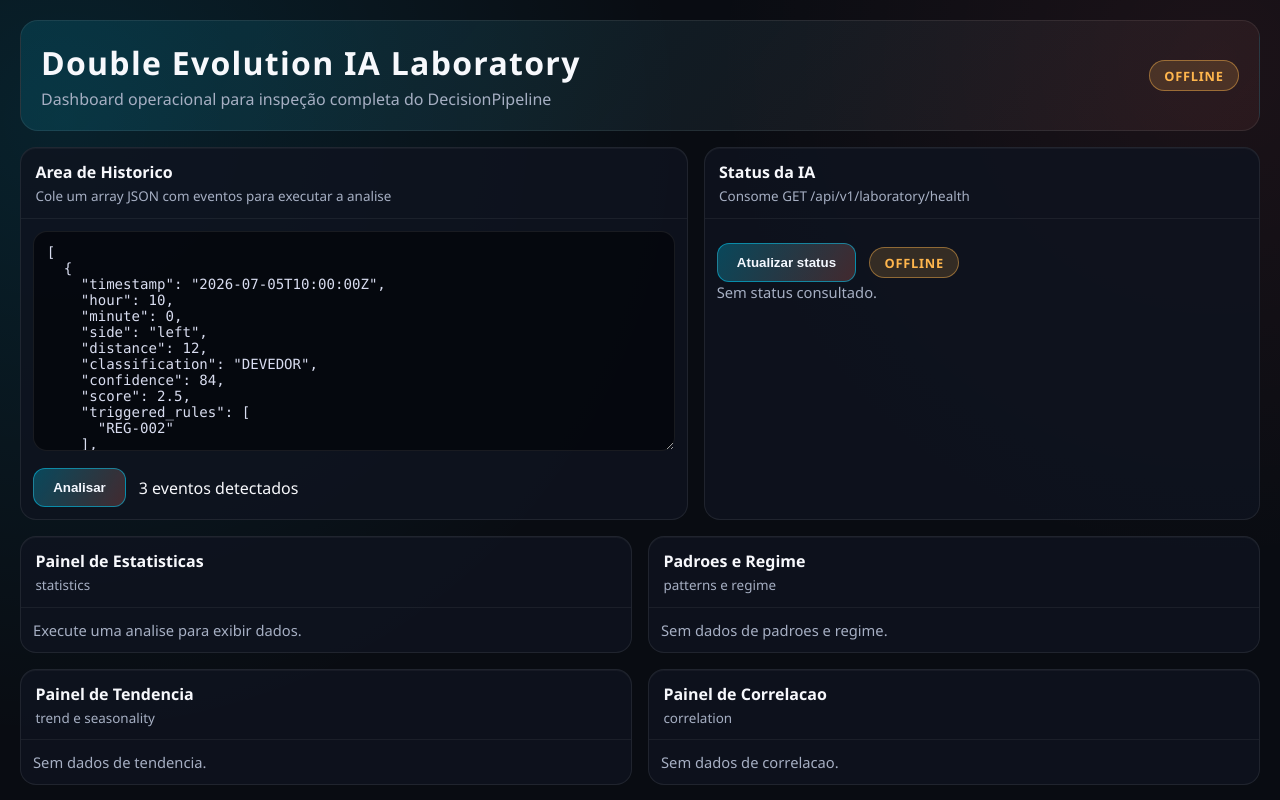
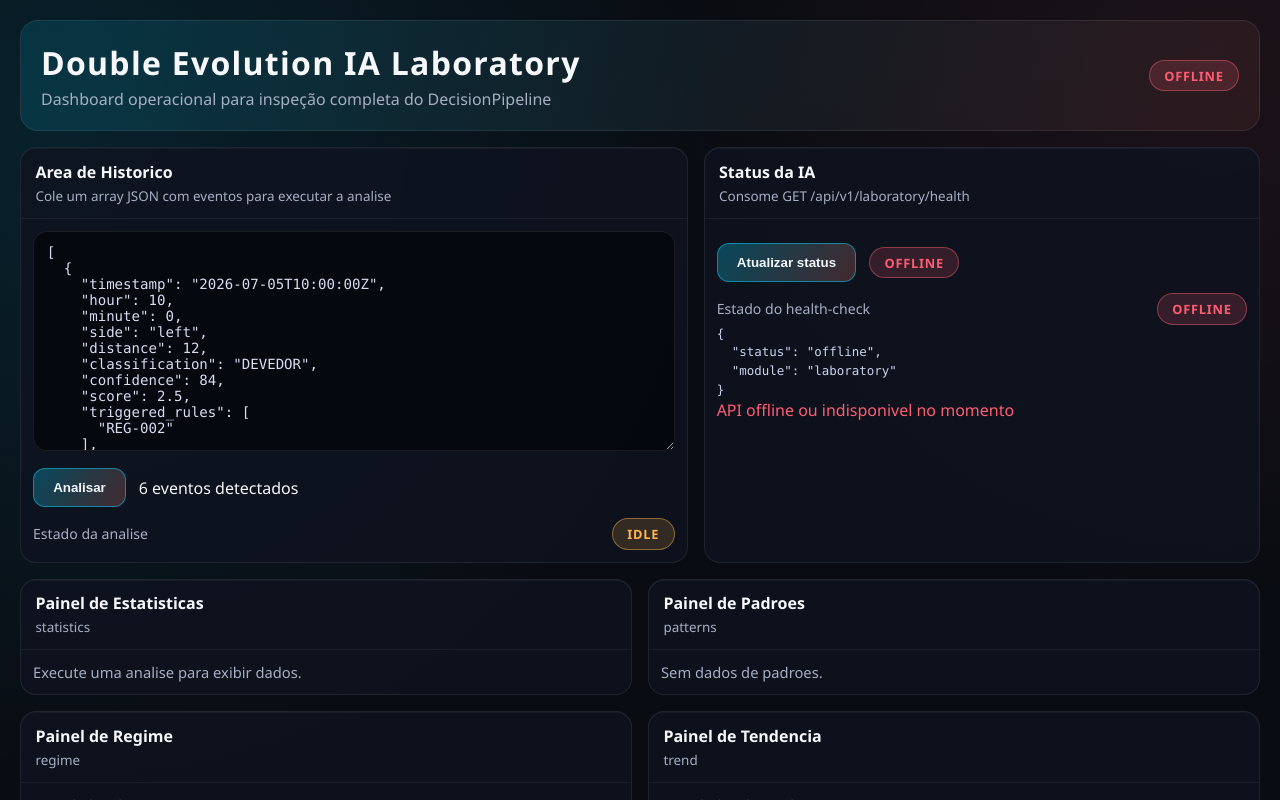
Before and after one commit to DoubleEvolutionOficial/double-evolution-ia, a React (Vite) app in the folder frontend/: page / in a window 1280 px wide. Shown: the top 800 px of the page. Built offline with nearby package versions, Linux system fonts and the light colour scheme; no server answers.

Commit message:
feat(frontend): integrate Dashboard with Laboratory API (LAB-025)

```diff
--- a/frontend/src/App.css
+++ b/frontend/src/App.css
@@ -77,6 +77,18 @@ body {
   border: 1px solid rgba(255, 182, 77, 0.45);
 }
 
+.status-badge-danger {
+  background: rgba(255, 93, 115, 0.16);
+  color: var(--danger);
+  border: 1px solid rgba(255, 93, 115, 0.45);
+}
+
+.status-badge-info {
+  background: rgba(0, 214, 255, 0.16);
+  color: var(--accent-cyan);
+  border: 1px solid rgba(0, 214, 255, 0.45);
+}
+
 .actions {
   display: grid;
   gap: 1rem;
@@ -127,6 +139,20 @@ body {
 .error-text {
   color: var(--danger);
   margin: 0;
+}
+
+.status-line {
+  display: flex;
+  align-items: center;
+  justify-content: space-between;
+  gap: 0.8rem;
+  margin-top: 0.7rem;
+}
+
+.status-label {
+  margin: 0;
+  color: var(--text-muted);
+  font-size: 0.88rem;
 }
 
 .panel-grid {
--- a/frontend/src/App.tsx
+++ b/frontend/src/App.tsx
@@ -1,4 +1,4 @@
-import { useMemo, useState } from "react";
+import { useEffect, useMemo, useState } from "react";
 import { analyzeLaboratory } from "./api/laboratory";
 import { fetchHealth } from "./api/health";
 import { JsonViewer } from "./components/JsonViewer";
@@ -48,7 +48,76 @@ const SAMPLE_EVENTS: LaboratoryEvent[] = [
     triggered_rules: ["REG-003"],
     recommendation: "Aprovar",
   },
+  {
+    timestamp: "2026-07-05T10:03:00Z",
+    hour: 10,
+    minute: 3,
+    side: "right",
+    distance: 9,
+    classification: "PAGADOR",
+    confidence: 81,
+    score: 2.1,
+    triggered_rules: ["REG-003"],
+    recommendation: "Aprovar",
+  },
+  {
+    timestamp: "2026-07-05T10:04:00Z",
+    hour: 10,
+    minute: 4,
+    side: "left",
+    distance: 8,
+    classification: "DEVEDOR",
+    confidence: 80,
+    score: 2,
+    triggered_rules: ["REG-002"],
+    recommendation: "Revisar",
+  },
+  {
+    timestamp: "2026-07-05T10:05:00Z",
+    hour: 10,
+    minute: 5,
+    side: "left",
+    distance: 7.5,
+    classification: "DEVEDOR",
+    confidence: 79,
+    score: 2,
+    triggered_rules: ["REG-002"],
+    recommendation: "Revisar",
+  },
 ];
+
+type RequestState = "idle" | "loading" | "success" | "error" | "offline";
+
+function mapErrorToState(err: unknown): { state: RequestState; message: string } {
+  const message = err instanceof Error ? err.message : "Erro inesperado na API";
+  const lower = message.toLowerCase();
+  const isOffline =
+    lower.includes("failed to fetch") ||
+    lower.includes("networkerror") ||
+    lower.includes("network error") ||
+    lower.includes("offline");
+
+  return {
+    state: isOffline ? "offline" : "error",
+    message: isOffline ? "API offline ou indisponivel no momento" : message,
+  };
+}
+
+function requestStateLabel(state: RequestState): string {
+  if (state === "loading") {
+    return "loading";
+  }
+  if (state === "success") {
+    return "sucesso";
+  }
+  if (state === "error") {
+    return "erro";
+  }
+  if (state === "offline") {
+    return "offline";
+  }
+  return "idle";
+}
 
 function App() {
   const [health, setHealth] = useState<LaboratoryHealth | null>(null);
@@ -60,7 +129,10 @@ function App() {
   const [analysis, setAnalysis] = useState<LaboratoryAnalyzeResponse | null>(
     null
   );
-  const [error, setError] = useState<string | null>(null);
+  const [healthState, setHealthState] = useState<RequestState>("idle");
+  const [analysisState, setAnalysisState] = useState<RequestState>("idle");
+  const [healthError, setHealthError] = useState<string | null>(null);
+  const [analysisError, setAnalysisError] = useState<string | null>(null);
 
   const parsedEvents = useMemo(() => {
     try {
@@ -71,14 +143,23 @@ function App() {
     }
   }, [historyInput]);
 
+  useEffect(() => {
+    handleCheckHealth();
+  }, []);
+
   async function handleCheckHealth() {
     setIsCheckingHealth(true);
-    setError(null);
+    setHealthError(null);
+    setHealthState("loading");
     try {
       const status = await fetchHealth();
       setHealth(status);
+      setHealthState("success");
     } catch (err) {
-      setError(err instanceof Error ? err.message : "Falha ao consultar status");
+      const mapped = mapErrorToState(err);
+      setHealthState(mapped.state);
+      setHealthError(mapped.message);
+      setHealth({ status: "offline", module: "laboratory" });
     } finally {
       setIsCheckingHealth(false);
     }
@@ -86,7 +167,8 @@ function App() {
 
   async function handleAnalyze() {
     setIsAnalyzing(true);
-    setError(null);
+    setAnalysisError(null);
+    setAnalysisState("loading");
     try {
       const events = JSON.parse(historyInput) as LaboratoryEvent[];
       if (!Array.isArray(events)) {
@@ -94,8 +176,11 @@ function App() {
       }
       const result = await analyzeLaboratory({ events });
       setAnalysis(result);
+      setAnalysisState("success");
     } catch (err) {
-      setError(err instanceof Error ? err.message : "Falha ao analisar histórico");
+      const mapped = mapErrorToState(err);
+      setAnalysisState(mapped.state);
+      setAnalysisError(mapped.message);
     } finally {
       setIsAnalyzing(false);
     }
@@ -110,7 +195,9 @@ function App() {
             Dashboard operacional para inspeção completa do DecisionPipeline
           </p>
         </div>
-        <StatusBadge status={health?.status ?? "offline"} />
+        <StatusBadge
+          status={healthState === "success" ? health?.status ?? "online" : requestStateLabel(healthState)}
+        />
       </header>
 
       <section className="actions">
@@ -134,6 +221,11 @@ function App() {
             </button>
             <span>{parsedEvents.length} eventos detectados</span>
           </div>
+          <div className="status-line">
+            <p className="status-label">Estado da analise</p>
+            <StatusBadge status={requestStateLabel(analysisState)} />
+          </div>
+          {analysisError ? <p className="error-text">{analysisError}</p> : null}
         </Panel>
 
         <Panel title="Status da IA" subtitle="Consome GET /api/v1/laboratory/health">
@@ -146,10 +238,16 @@ function App() {
             >
               {isCheckingHealth ? "Consultando..." : "Atualizar status"}
             </button>
-            <StatusBadge status={health?.status ?? "offline"} />
+            <StatusBadge
+              status={healthState === "success" ? health?.status ?? "online" : requestStateLabel(healthState)}
+            />
+          </div>
+          <div className="status-line">
+            <p className="status-label">Estado do health-check</p>
+            <StatusBadge status={requestStateLabel(healthState)} />
           </div>
           {health ? <JsonViewer data={health} /> : <p className="empty-state">Sem status consultado.</p>}
-          {error ? <p className="error-text">{error}</p> : null}
+          {healthError ? <p className="error-text">{healthError}</p> : null}
         </Panel>
       </section>
 
@@ -157,11 +255,17 @@ function App() {
         <Panel title="Painel de Estatisticas" subtitle="statistics">
           {analysis ? <JsonViewer data={analysis.statistics} /> : <p className="empty-state">Execute uma analise para exibir dados.</p>}
         </Panel>
-        <Panel title="Padroes e Regime" subtitle="patterns e regime">
-          {analysis ? <JsonViewer data={{ patterns: analysis.patterns, regime: analysis.regime }} /> : <p className="empty-state">Sem dados de padroes e regime.</p>}
+        <Panel title="Painel de Padroes" subtitle="patterns">
+          {analysis ? <JsonViewer data={analysis.patterns} /> : <p className="empty-state">Sem dados de padroes.</p>}
         </Panel>
-        <Panel title="Painel de Tendencia" subtitle="trend e seasonality">
-          {analysis ? <JsonViewer data={{ trend: analysis.trend, seasonality: analysis.seasonality }} /> : <p className="empty-state">Sem dados de tendencia.</p>}
+        <Panel title="Painel de Regime" subtitle="regime">
+          {analysis ? <JsonViewer data={analysis.regime} /> : <p className="empty-state">Sem dados de regime.</p>}
+        </Panel>
+        <Panel title="Painel de Tendencia" subtitle="trend">
+          {analysis ? <JsonViewer data={analysis.trend} /> : <p className="empty-state">Sem dados de tendencia.</p>}
+        </Panel>
+        <Panel title="Painel de Sazonalidade" subtitle="seasonality">
+          {analysis ? <JsonViewer data={analysis.seasonality} /> : <p className="empty-state">Sem dados de sazonalidade.</p>}
         </Panel>
         <Panel title="Painel de Correlacao" subtitle="correlation">
           {analysis ? <JsonViewer data={analysis.correlation} /> : <p className="empty-state">Sem dados de correlacao.</p>}
--- a/frontend/src/components/StatusBadge.tsx
+++ b/frontend/src/components/StatusBadge.tsx
@@ -4,7 +4,14 @@ type StatusBadgeProps = {
 
 export function StatusBadge({ status }: StatusBadgeProps) {
   const normalized = status.toLowerCase();
-  const tone = normalized === "online" ? "success" : "warning";
+  let tone = "warning";
+  if (normalized === "online" || normalized === "sucesso" || normalized === "success") {
+    tone = "success";
+  } else if (normalized === "offline" || normalized === "erro" || normalized === "error") {
+    tone = "danger";
+  } else if (normalized === "loading") {
+    tone = "info";
+  }
 
   return (
     <span className={`status-badge status-badge-${tone}`}>
```
